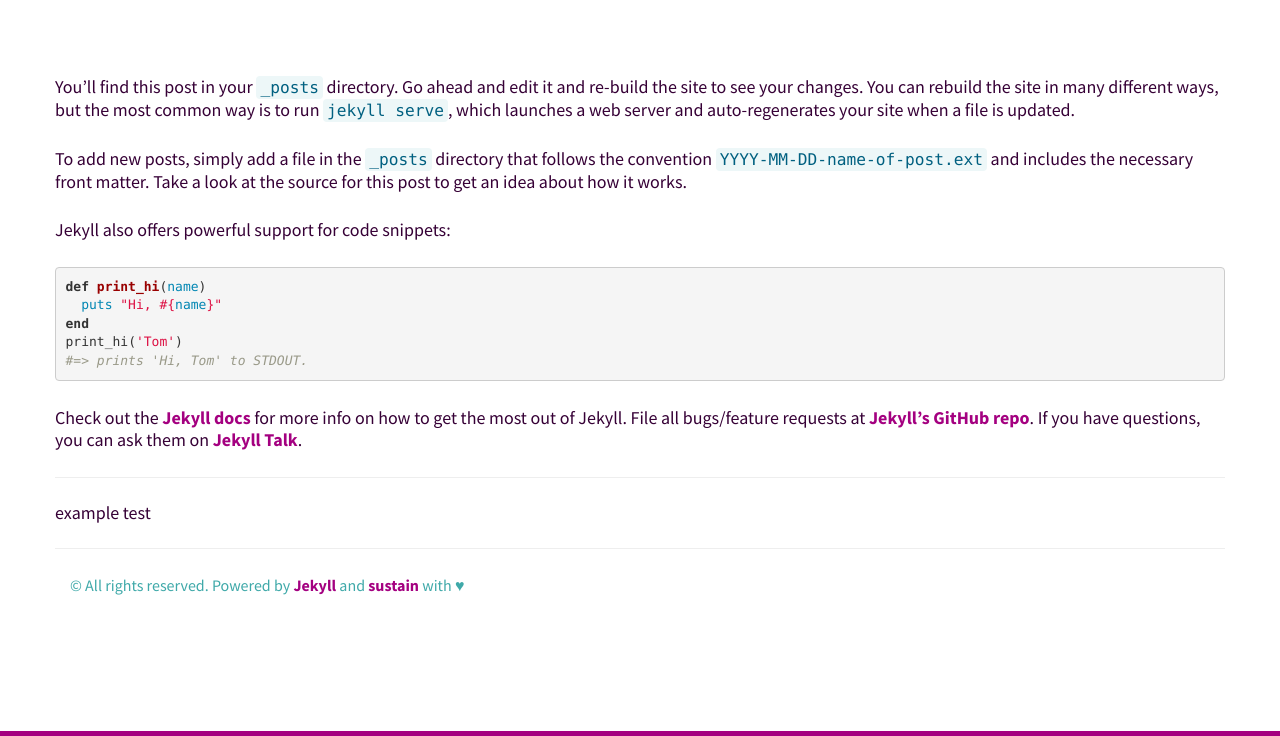
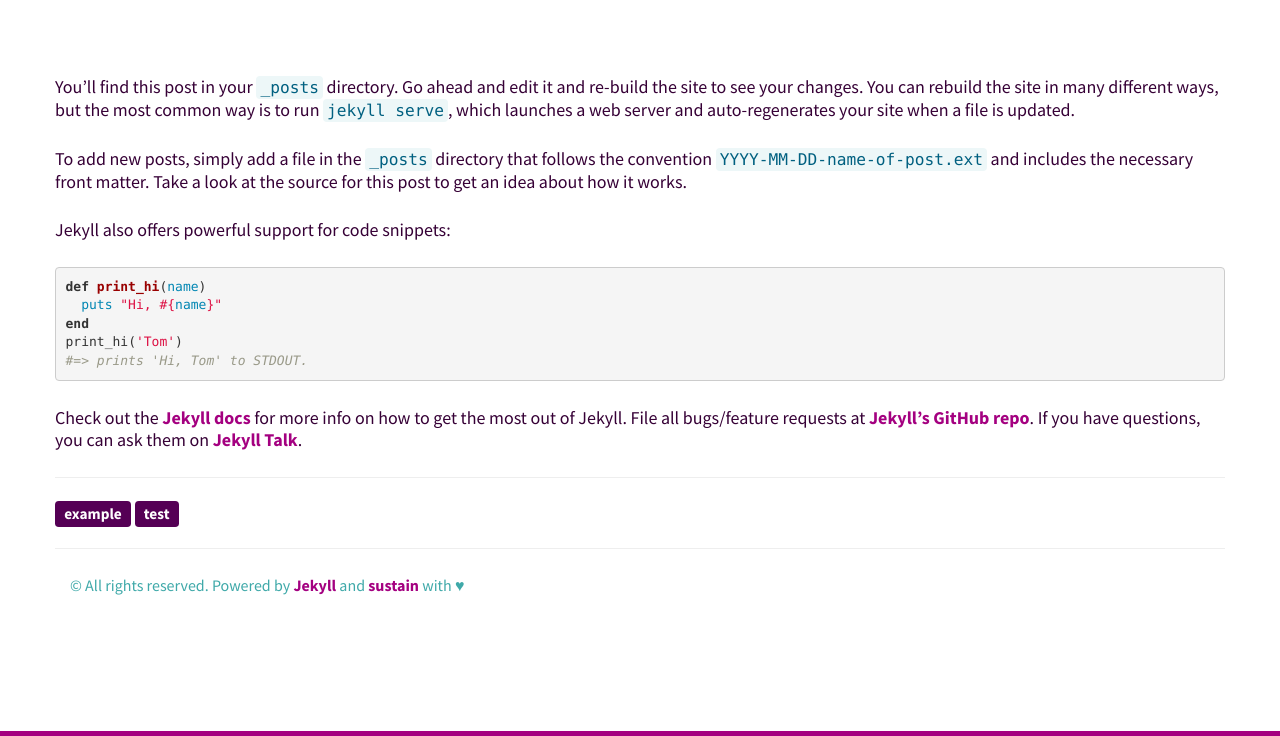
Before and after one commit to meg-gutshall/portfolio-with-projects-and-resume, a Jekyll site: the page built from _posts/2019-05-11-welcome-to-jekyll.markdown, in a window 1280 px wide. Shown: the part 459-1195 px from the top of the page. Built offline with Jekyll 4.4.1, drawn with Linux system fonts in a browser that asks for light colours; nearby versions of some CDN libraries.

Commit message:
Style tags class

```diff
--- a/static/css/main.css
+++ b/static/css/main.css
@@ -134,8 +134,21 @@ hr.small {
 .post-heading > .meta {
   margin-top: 3rem;
 }
-.post-tags{
-  text-align: left;
+.tags {
+  display: inline;
+  padding: .2em .6em .3em;
+  font-size: 85%;
+  font-weight: bold;
+  line-height: 1;
+  color: #fff;
+  text-align: center;
+  white-space: nowrap;
+  vertical-align: baseline;
+  border-radius: .25em;
+  background-color: #550055
+}
+.tags a:hover {
+  background-color: #360036
 }
 
 /* Footer */
```
